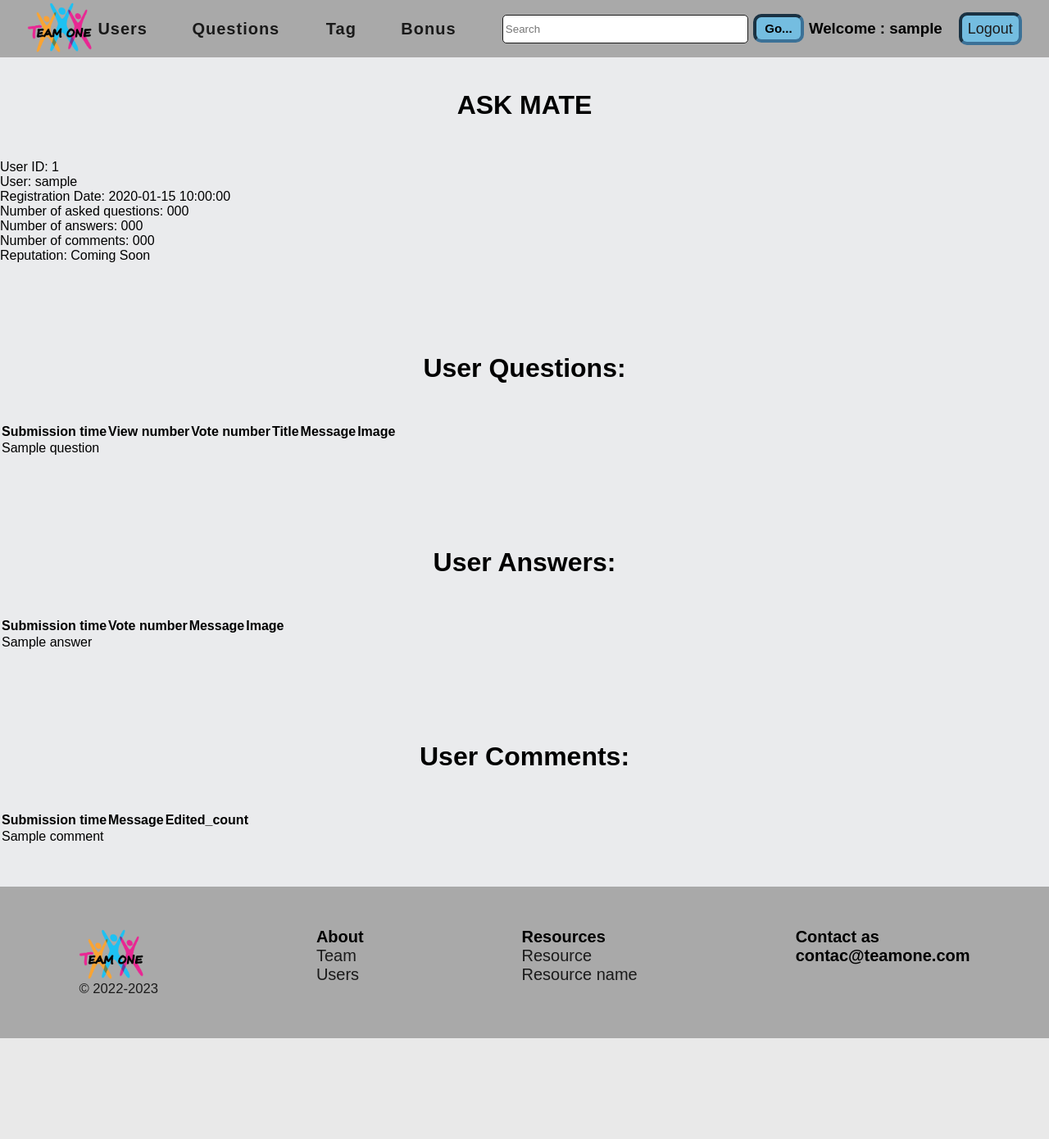
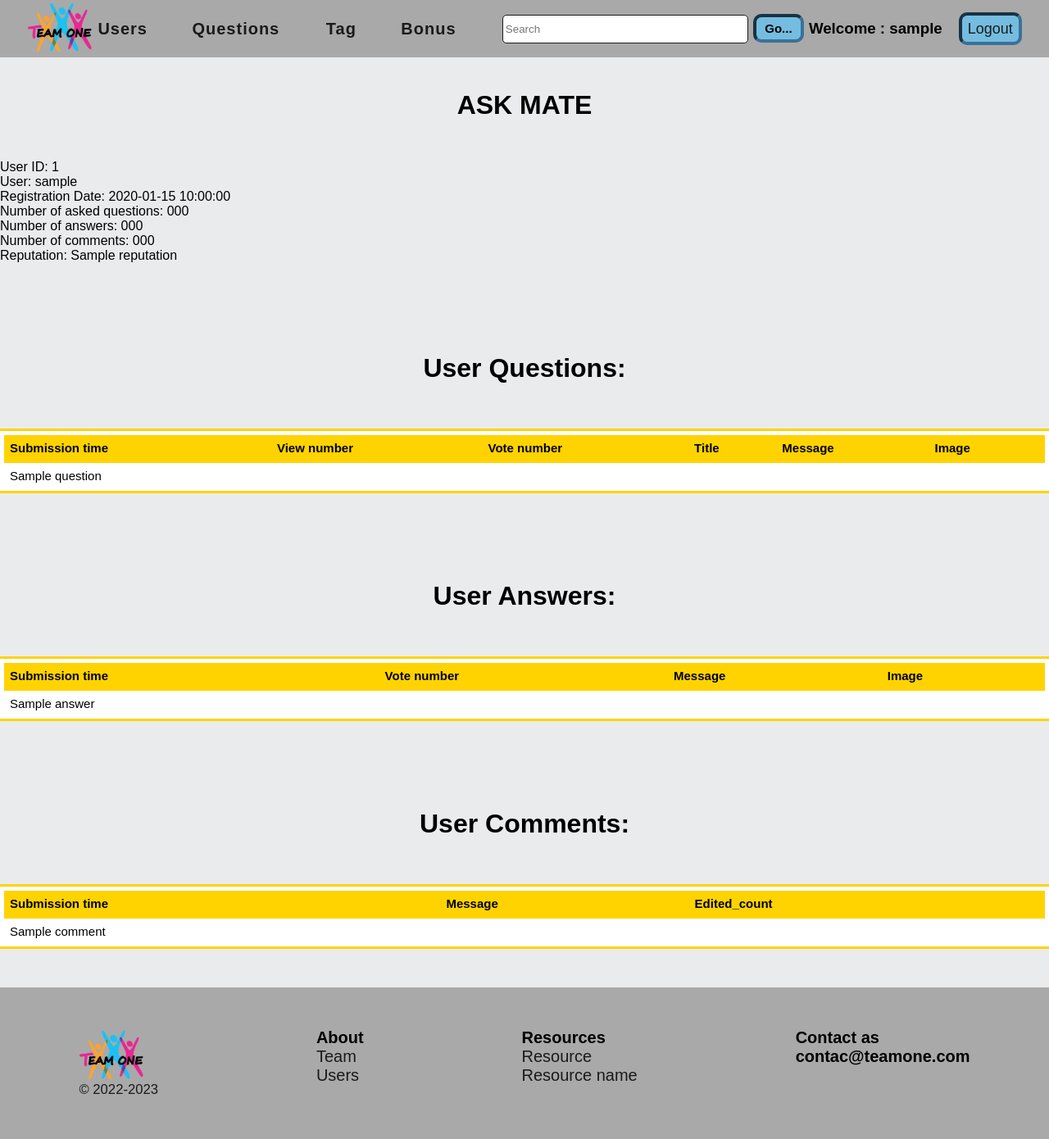
Before and after one commit to stelmaszczykadrian/Ask-Mate, a Flask app: template templates/user_profile.html in a window 1280 px wide. Shown: the whole page at 82% size. Before the commit the page ends 1267 px from the top, so only its background shows below. Run offline with Flask 2, Linux system fonts and the light colour scheme; the template is opened without the code that fills it: most values are stand-ins (such as "Sample title", 1, 10 or a date in 2020); some libraries are stand-ins or nearby versions.

Commit message:
user_profile update

```diff
--- a/templates/user_profile.html
+++ b/templates/user_profile.html
@@ -14,11 +14,11 @@ User profile
         <li>Number of asked questions: {{ current_user_data['number_of_asked_questions'] }}</li>
         <li>Number of answers: {{ current_user_data['number_of_answers'] }}</li>
         <li>Number of comments: {{ current_user_data['number_of_comments'] }}</li>
-        <li>Reputation: Coming Soon</li>
+        <li>Reputation: {{ current_user_data['reputation'] }}</li>
     </ul>
     <h1>User Questions:</h1>
-    <table>
-        <thead>
+    <table class="table">
+      <thead>
             <th>Submission time</th>
             <th>View number</th>
             <th>Vote number</th>
@@ -36,8 +36,8 @@ User profile
         </tbody>
     </table>
 <h1>User Answers:</h1>
-<table>
-        <thead>
+<table class="table">
+      <thead>
             <th>Submission time</th>
             <th>Vote number</th>
             <th>Message</th>
@@ -53,8 +53,8 @@ User profile
         </tbody>
     </table>
 <h1>User Comments:</h1>
-<table>
-        <thead>
+<table class="table">
+      <thead>
             <th>Submission time</th>
             <th>Message</th>
             <th>Edited_count</th>
```
